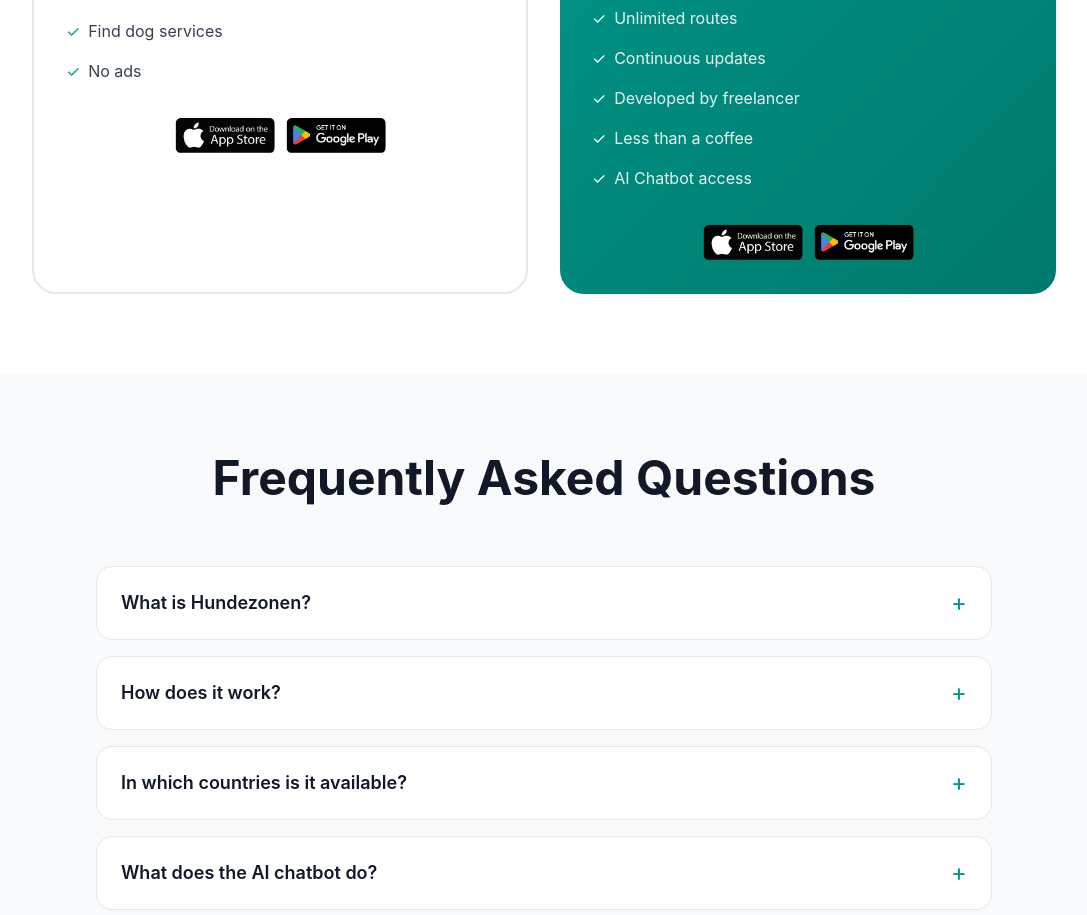
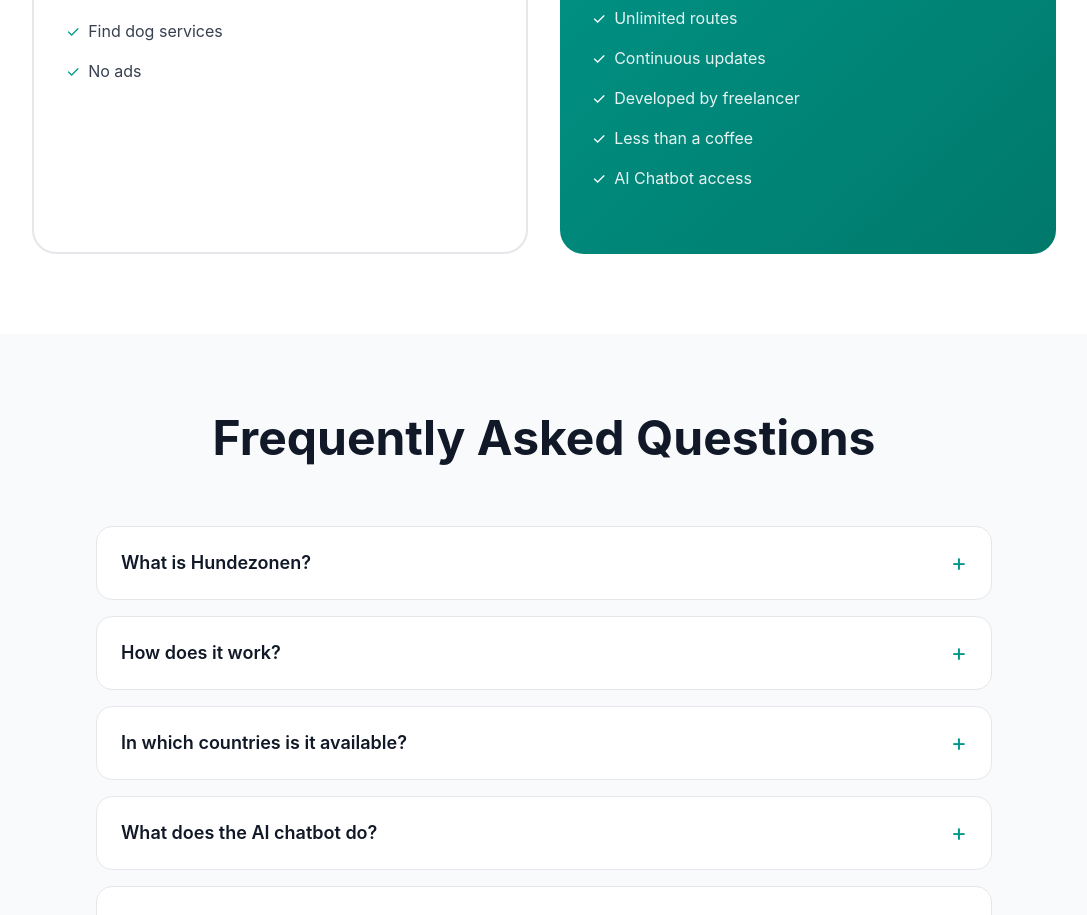
Before and after one commit to donia1222/Hundezonenpage, a Next.js app: page / in a window 1280 px wide. Shown: the part 2771-3686 px from the top of the page, without its empty margins (96-1183 px from the left). Built offline with nearby package versions, Linux system fonts and the light colour scheme; no server answers.

Commit message:
“update16“

```diff
--- a/app/page.tsx
+++ b/app/page.tsx
@@ -1064,36 +1064,7 @@ export default function Home() {
                   </li>
                 ))}
               </ul>
-              <div className="flex gap-2 justify-center">
-                <a
-                  href="https://apps.apple.com/us/app/hundezonen/id6745336299"
-                  target="_blank"
-                  rel="noopener noreferrer"
-                  className="transition-transform hover:scale-105"
-                >
-                  <Image
-                    src="/apple.png"
-                    alt="Download on App Store"
-                    width={120}
-                    height={40}
-                    className="h-10 w-auto"
-                  />
-                </a>
-                <a
-                  href="https://play.google.com/store/apps/details?id=com.lwebch.HundezonenSchweiz&pli=1"
-                  target="_blank"
-                  rel="noopener noreferrer"
-                  className="transition-transform hover:scale-105"
-                >
-                  <Image
-                    src="/google.png"
-                    alt="Get it on Google Play"
-                    width={120}
-                    height={40}
-                    className="h-10 w-auto"
-                  />
-                </a>
-              </div>
+
             </div>
 
             {/* Premium Plan */}
@@ -1115,36 +1086,7 @@ export default function Home() {
                   </li>
                 ))}
               </ul>
-              <div className="flex gap-2 justify-center relative z-10">
-                <a
-                  href="https://apps.apple.com/us/app/hundezonen/id6745336299"
-                  target="_blank"
-                  rel="noopener noreferrer"
-                  className="transition-transform hover:scale-105"
-                >
-                  <Image
-                    src="/apple.png"
-                    alt="Download on App Store"
-                    width={120}
-                    height={40}
-                    className="h-10 w-auto"
-                  />
-                </a>
-                <a
-                  href="https://play.google.com/store/apps/details?id=com.lwebch.HundezonenSchweiz&pli=1"
-                  target="_blank"
-                  rel="noopener noreferrer"
-                  className="transition-transform hover:scale-105"
-                >
-                  <Image
-                    src="/google.png"
-                    alt="Get it on Google Play"
-                    width={120}
-                    height={40}
-                    className="h-10 w-auto"
-                  />
-                </a>
-              </div>
+
             </div>
           </div>
         </div>
```
